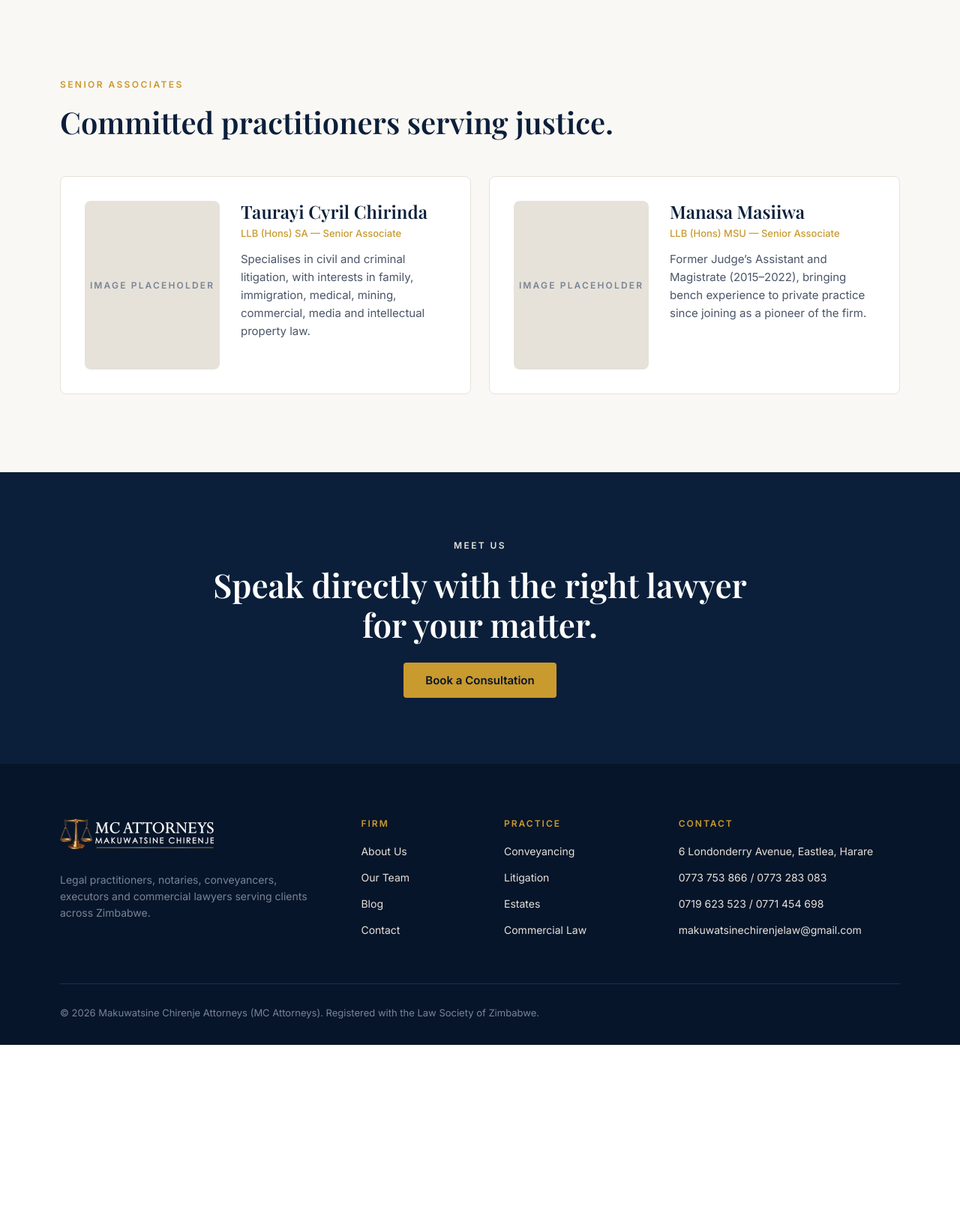
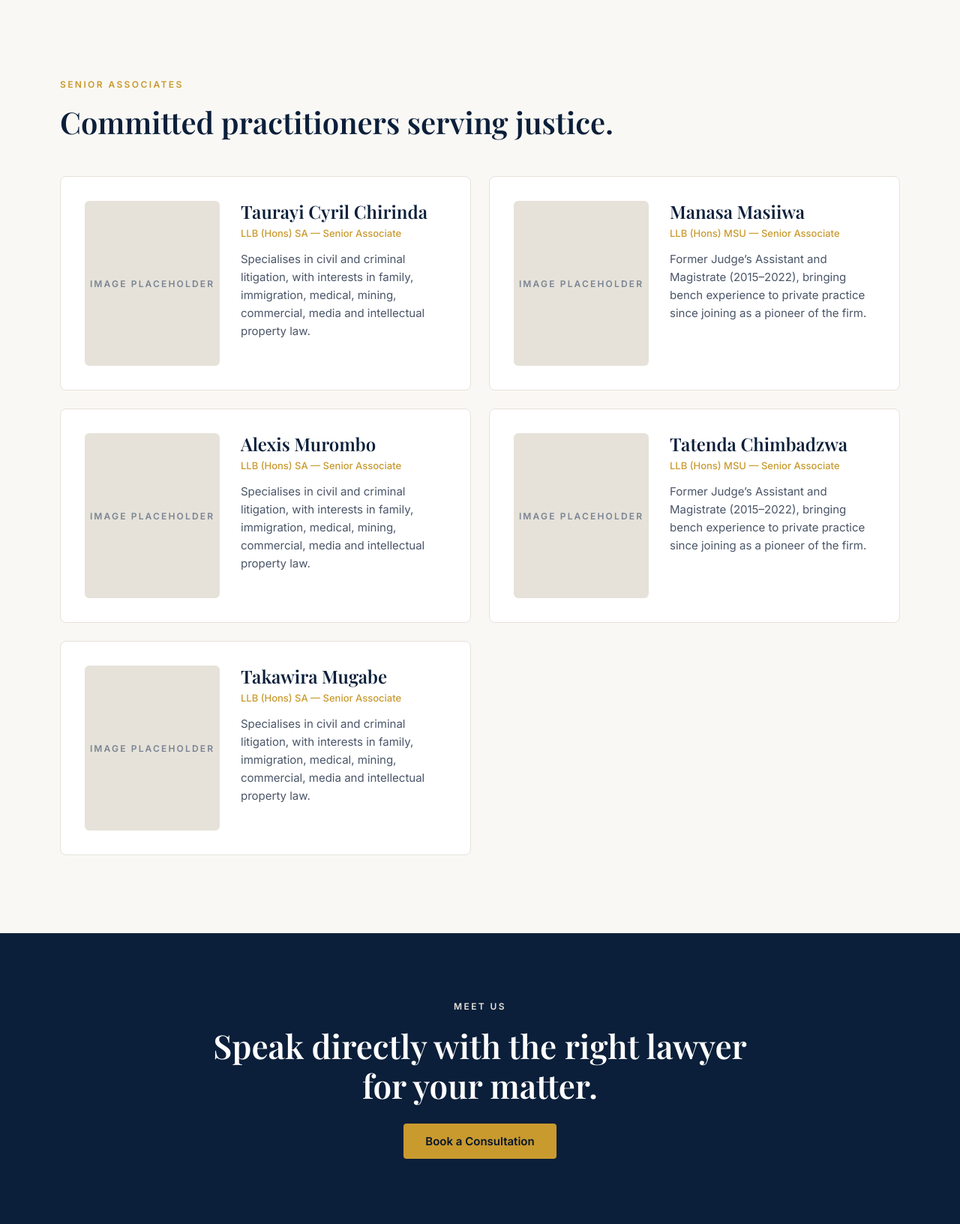
Before and after one commit to Tafadzwa-Chingombe/Makuwatsine-Chirenje-Attorneys, a PHP site: page /team.php in a window 1280 px wide. Shown: the part 1932-3565 px from the top of the page at 75% size. Before the commit the page ends 3326 px from the top, so only its background shows below. Run offline with PHP 8.4, Linux system fonts and the light colour scheme.

Commit message:
Team page: add three senior associates, portrait support, 220px associate photos
Co-Authored-By: Claude Sonnet 5.5 <noreply@anthropic.com>
Claude-Session: https://claude.ai/code/session_01XzapfCcdFpBXggRu7X7W13

```diff
--- a/assets/css/style.css
+++ b/assets/css/style.css
@@ -131,6 +131,9 @@ ul { margin: 0; padding: 0; list-style: none; }
 .partner:nth-child(even) .partner-img { order: 2; }
 .partner .degree { color: var(--muted); font-weight: 500; font-size: 15px; }
 .assoc { display: grid; grid-template-columns: 180px 1fr; gap: 28px; align-items: start; }
+.assoc .img-ph, .assoc .team-photo { height: 220px; aspect-ratio: auto; border-radius: 6px; min-height: 0; }
+.team-photo { display: block; width: 100%; object-fit: cover; border-radius: 8px; }
+.partner .team-photo { height: 500px; }
 .assoc h3 { font-size: 24px; margin-bottom: 4px; }
 .assoc .role { color: var(--gold-500); font-size: 13px; font-weight: 500; margin-bottom: 12px; }
 
@@ -239,6 +242,7 @@ input:focus, select:focus, textarea:focus { outline: 2px solid var(--gold-500);
   .partner, .partner:nth-child(even) { grid-template-columns: 1fr; gap: 24px; }
   .partner:nth-child(even) .partner-img { order: 0; }
   .partner-img .img-ph { aspect-ratio: auto; min-height: 420px; }
+  .partner .team-photo { height: 420px; }
   .assoc { grid-template-columns: 1fr; }
   .assoc .img-ph { min-height: 240px; }
   .posts { grid-template-columns: repeat(2, 1fr); gap: 40px 28px; }
--- a/includes/data.php
+++ b/includes/data.php
@@ -62,6 +62,18 @@ function team(): array
         [
             'name' => 'Manasa Masiiwa', 'role' => 'Senior Associate', 'degree' => 'LLB (Hons) MSU',
             'bio' => 'Former Judge’s Assistant and Magistrate (2015–2022), bringing bench experience to private practice since joining as a pioneer of the firm.',
+        ],
+        [
+            'name' => 'Alexis Murombo', 'role' => 'Senior Associate', 'degree' => 'LLB (Hons) SA',
+            'bio' => 'Specialises in civil and criminal litigation, with interests in family, immigration, medical, mining, commercial, media and intellectual property law.',
+        ],
+        [
+            'name' => 'Tatenda Chimbadzwa', 'role' => 'Senior Associate', 'degree' => 'LLB (Hons) MSU',
+            'bio' => 'Former Judge’s Assistant and Magistrate (2015–2022), bringing bench experience to private practice since joining as a pioneer of the firm.',
+        ],
+        [
+            'name' => 'Takawira Mugabe', 'role' => 'Senior Associate', 'degree' => 'LLB (Hons) SA',
+            'bio' => 'Specialises in civil and criminal litigation, with interests in family, immigration, medical, mining, commercial, media and intellectual property law.',
         ],
     ];
 }
--- a/includes/partials.php
+++ b/includes/partials.php
@@ -61,3 +61,15 @@ function post_card(array $p): void
     </article>
     <?php
 }
+
+/** Portrait for a team member: uses assets/img/team/<slug>.jpg when present, otherwise a placeholder. */
+function team_photo(array $p, string $class = 'tall'): void
+{
+    $slug = strtolower(trim(preg_replace('/[^a-z0-9]+/i', '-', $p['name']), '-'));
+    $rel = 'assets/img/team/' . $slug . '.jpg';
+    if (is_file(__DIR__ . '/../' . $rel)) {
+        echo '<img class="team-photo ' . e($class) . '" src="' . e(url($rel)) . '" alt="Portrait of ' . e($p['name']) . '" loading="lazy">';
+        return;
+    }
+    img_placeholder('Portrait of ' . $p['name'], $class);
+}
--- a/index.php
+++ b/index.php
@@ -62,7 +62,7 @@ require __DIR__ . '/includes/header.php';
       <h2>Experienced advocates you can rely on.</h2>
     </div>
     <div class="grid grid-4 team-grid">
-      <?php foreach (team() as $m): ?>
+      <?php foreach (array_slice(team(), 0, 4) as $m): ?>
         <div class="member">
           <?php img_placeholder('Portrait of ' . $m['name'], 'tall'); ?>
           <h3><?= e($m['name']) ?></h3>
--- a/team.php
+++ b/team.php
@@ -9,11 +9,11 @@ require __DIR__ . '/includes/header.php';
 page_hero('Our team', 'Lawyers from diverse backgrounds, one shared standard.', 'A managing partner, a founding partner and two senior associates, supported by professional assistants and dedicated staff.');
 $people = team();
 ?>
-<section class="section">
+<section class="section partners">
   <div class="container">
     <?php foreach (array_slice($people, 0, 2) as $p): ?>
       <article class="partner">
-        <div class="partner-img"><?php img_placeholder('Portrait of ' . $p['name'], 'tall'); ?></div>
+        <div class="partner-img"><?php team_photo($p); ?></div>
         <div>
           <p class="eyebrow"><?= e($p['role']) ?></p>
           <h2><?= e($p['name']) ?></h2>
@@ -34,7 +34,7 @@ $people = team();
     <div class="grid grid-2">
       <?php foreach (array_slice($people, 2) as $p): ?>
         <article class="card assoc">
-          <?php img_placeholder('Portrait of ' . $p['name'], 'tall'); ?>
+          <?php team_photo($p); ?>
           <div>
             <h3><?= e($p['name']) ?></h3>
             <p class="role"><?= e($p['degree']) ?> — <?= e($p['role']) ?></p>
```
